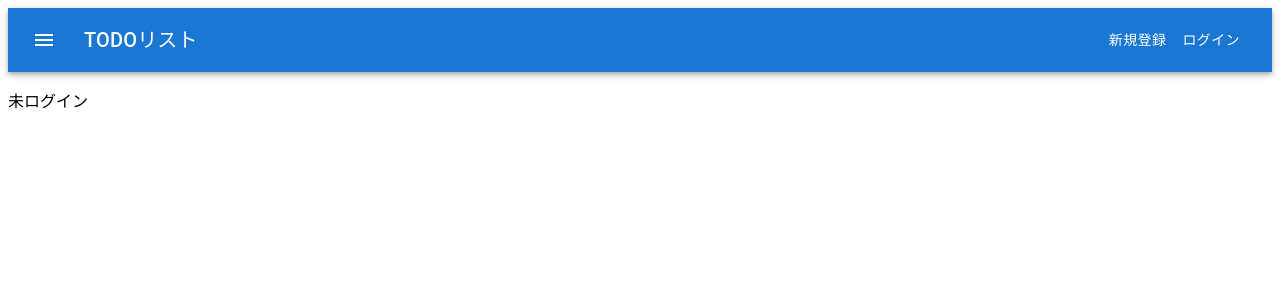
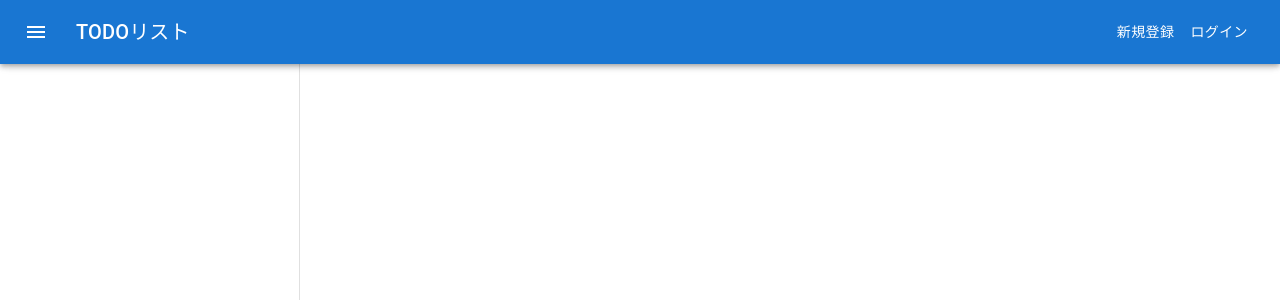
Before and after one commit to HirokiNakazawa/todo-app-frontend, a React (Create React App) app: page / in a window 1280 px wide. Shown: the top 300 px of the page. Built offline with nearby package versions, Linux system fonts and the light colour scheme.

Commit message:
サイドバーからカテゴリを追加できるロジック実装

```diff
--- a/src/App.jsx
+++ b/src/App.jsx
@@ -1,3 +1,4 @@
+import { Box, CssBaseline } from "@mui/material";
 import Header from "./components/Header";
 import Body from "./components/Body";
 import AuthProvider from "./provider/AuthProvider";
@@ -6,8 +7,11 @@ const App = () => {
   return (
     <>
       <AuthProvider>
-        <Header />
-        <Body />
+        <Box sx={{ display: "flex" }}>
+          <CssBaseline />
+          <Header />
+          <Body />
+        </Box>
       </AuthProvider>
     </>
   );
--- a/src/components/Body.jsx
+++ b/src/components/Body.jsx
@@ -1,18 +1,19 @@
 import { useEffect, useContext } from "react";
+import Sidebar from "./Sidebar";
 import AuthContext from "../context/AuthContext";
 
 const Body = () => {
   const { userId, userName, isLoggedIn } = useContext(AuthContext);
 
   useEffect(() => {
-    console.log(userName);
-  }, [userName]);
+    getUserTodo();
+  }, [isLoggedIn]);
+
+  const getUserTodo = () => {};
 
   return (
     <>
-      <p>{isLoggedIn ? "ログイン中" : "未ログイン"}</p>
-      <p>{userId}</p>
-      <p>{userName}</p>
+      <Sidebar />
     </>
   );
 };
--- a/src/components/Header.jsx
+++ b/src/components/Header.jsx
@@ -1,4 +1,4 @@
-import { useState, useEffect, useContext } from "react";
+import { useState, useContext } from "react";
 import Box from "@mui/material/Box";
 import AppBar from "@mui/material/AppBar";
 import Toolbar from "@mui/material/Toolbar";
@@ -17,10 +17,6 @@ const Header = () => {
   const [isModal, setIsModal] = useState(false);
 
   const { userName, isLoggedIn } = useContext(AuthContext);
-
-  useEffect(() => {
-    console.log(isModal);
-  }, [isModal]);
 
   const handleOpenRegisterModal = () => {
     console.log("新規登録ボタンをクリックしました");
@@ -45,8 +41,10 @@ const Header = () => {
 
   return (
     <>
-      <Box sx={{ flexGrow: 1 }}>
-        <AppBar position="static">
+      <AppBar
+        position="fixed"
+        sx={{ zIndex: (theme) => theme.zIndex.drawer + 1 }}
+      >
         <Toolbar>
           <IconButton
             size="large"
@@ -75,7 +73,6 @@ const Header = () => {
           )}
         </Toolbar>
       </AppBar>
-      </Box>
 
       <Modal open={isModal}>
         <Box
--- a/src/components/ModalContent.jsx
+++ b/src/components/ModalContent.jsx
@@ -1,5 +1,5 @@
 import { Box, Typography, Button, TextField } from "@mui/material";
-import { useState, useEffect, useContext } from "react";
+import { useState, useContext } from "react";
 import AuthContext from "../context/AuthContext";
 import axios from "axios";
 
@@ -11,10 +11,6 @@ const ModalContent = (props) => {
   const [name, setName] = useState("");
   const [password, setPassword] = useState("");
   const [errorMessage, setErrorMessage] = useState("");
-
-  useEffect(() => {
-    console.log(errorMessage);
-  }, [errorMessage]);
 
   const handleNameChange = (e) => {
     setName(e.target.value);
@@ -91,7 +87,7 @@ const ModalContent = (props) => {
         <Box
           sx={{
             display: "flex",
-            flexDirection: "column", // 横方向に配置
+            flexDirection: "column",
             p: 2,
             gap: 2,
           }}
--- /dev/null
+++ b/src/components/Sidebar.jsx
@@ -0,0 +1,131 @@
+import {
+  Drawer,
+  Toolbar,
+  Box,
+  List,
+  ListItem,
+  ListItemButton,
+  ListItemText,
+  Typography,
+  TextField,
+  Button,
+} from "@mui/material";
+import { useState, useEffect, useContext } from "react";
+import AuthContext from "../context/AuthContext";
+import axios from "axios";
+
+const Sidebar = () => {
+  const { userId, isLoggedIn } = useContext(AuthContext);
+
+  const [hasLoggedIn, setHasLoggedIn] = useState(false);
+  const [category, setCategory] = useState("");
+  const [categories, setCategories] = useState([]);
+
+  const drawerWidth = 300;
+
+  useEffect(() => {
+    if (isLoggedIn && !hasLoggedIn) {
+      console.log("初めてログイン状態になりました");
+      getCategories(userId);
+      setHasLoggedIn(true);
+    }
+  }, [isLoggedIn, hasLoggedIn, userId]);
+
+  const handleCategoryChange = (e) => {
+    setCategory(e.target.value);
+  };
+
+  const handleSubmit = (e) => {
+    e.preventDefault();
+    postCategory();
+  };
+
+  const getCategories = async (userId) => {
+    try {
+      const url = "http://todo-app-api/api/categories/" + userId;
+
+      const response = await axios.get(url);
+      console.log(response.data);
+
+      setCategories(response.data);
+    } catch (error) {
+      console.log(error);
+    }
+  };
+
+  const postCategory = async () => {
+    try {
+      const url = "http://todo-app-api/api/categories/create";
+      const data = {
+        user_id: userId,
+        category: category,
+      };
+
+      const response = await axios.post(url, data);
+
+      console.log(response);
+      getCategories(userId);
+      setCategory("");
+    } catch (error) {
+      console.log(error);
+    }
+  };
+
+  return (
+    <Drawer
+      variant="permanent"
+      sx={{
+        width: drawerWidth,
+        flexShrink: 0,
+        [`& .MuiDrawer-paper`]: { width: drawerWidth, boxSizing: "border-box" },
+      }}
+    >
+      <Toolbar />
+      <Box sx={{ overflow: "auto" }}>
+        <List>
+          {isLoggedIn ? (
+            <div>
+              <form onSubmit={handleSubmit}>
+                <Box
+                  sx={{
+                    display: "flex",
+                    flexDirection: "column",
+                    borderBottom: "1px solid gray",
+                    p: 2,
+                    gap: 2,
+                  }}
+                >
+                  <Typography variant="p">カテゴリ追加</Typography>
+                  <TextField
+                    label="カテゴリ"
+                    name="カテゴリ"
+                    value={category}
+                    onChange={handleCategoryChange}
+                    required
+                  />
+                  <Button type="submit" variant="contained" color="primary">
+                    追加
+                  </Button>
+                </Box>
+              </form>
+              <ListItem disablePadding>
+                <ListItemButton>
+                  <ListItemText primary="全て" />
+                </ListItemButton>
+              </ListItem>
+            </div>
+          ) : null}
+          {categories.map((item) => (
+            <ListItem key={item.id} disablePadding>
+              <ListItemButton>
+                <ListItemText primary={item.category} />
+              </ListItemButton>
+            </ListItem>
+          ))}
+        </List>
+      </Box>
+    </Drawer>
+  );
+};
+
+export default Sidebar;
```
Lines whose indentation alone changed are shown as unchanged.
